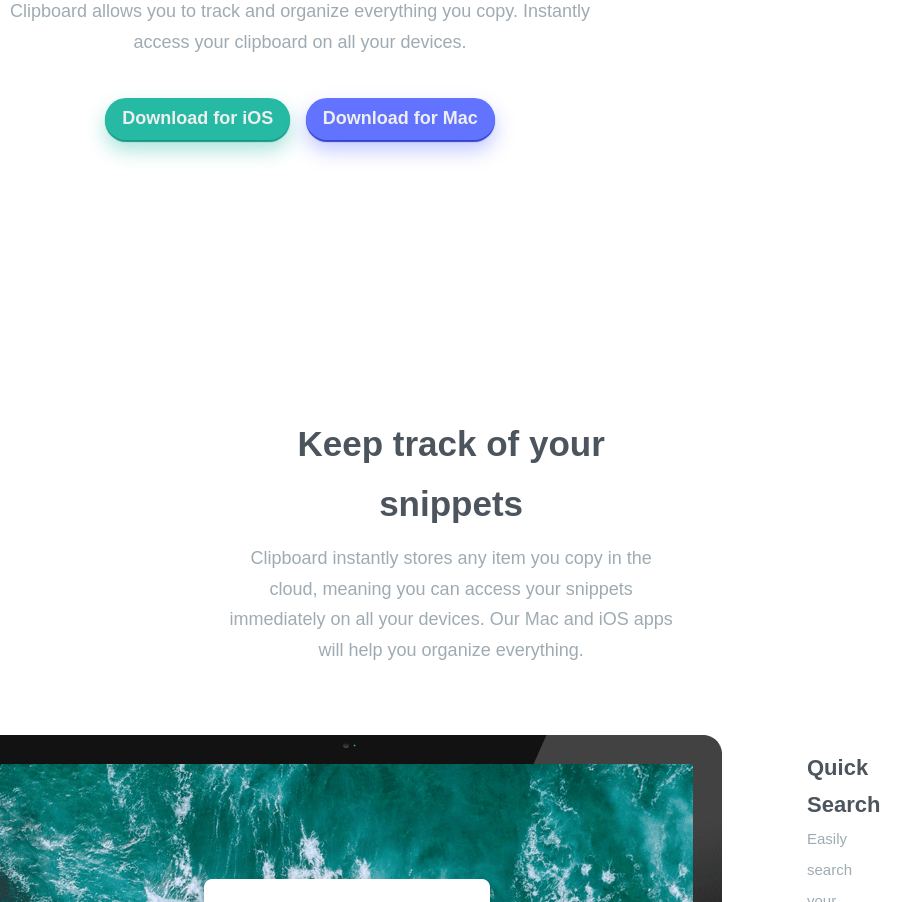
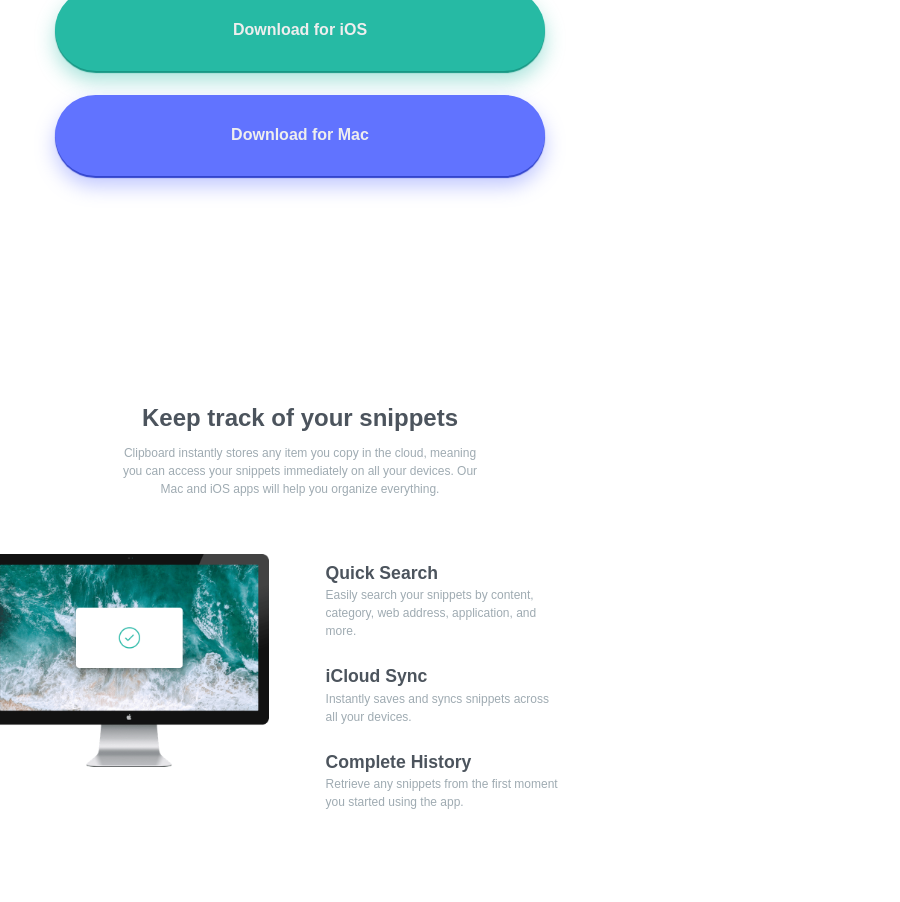
Before and after one commit to AnshumanMahato/clipboard-landing-page, a website: page index.html in a window 600 px wide. Shown: the part 456-1358 px from the top of the page, 900 px wide, since content can reach past the window. Drawn offline with Linux system fonts and the light colour scheme; files whose address does not match are found by name; a web font is replaced by a local one.

Commit message:
mobile design start

```diff
--- a/index.html
+++ b/index.html
@@ -4,6 +4,7 @@
 <head>
   <meta charset="UTF-8" />
   <meta name="viewport" content="width=device-width, initial-scale=1.0" />
+  <meta http-equiv="X-UA-Compatible" content="ie=edge">
   <!-- displays site properly based on user's device -->
 
   <link rel="icon" type="image/png" sizes="32x32" href="./images/favicon-32x32.png" />
--- a/scss/main.scss
+++ b/scss/main.scss
@@ -16,14 +16,32 @@
 html {
   font-size: 62.5%;
   box-sizing: border-box;
+
+  @media only screen and (max-width:1024px) {
+    font-size: 56.25%;
+  }
+
+  @media only screen and (max-width:900px) {
+    font-size: 50%;
+  }
+
 }
 
 body {
+  overflow-x: hidden;
   font-family: "Bai Jamjuree", sans-serif;
   font-weight: 400;
   font-size: 1.8rem;
   line-height: 1.7;
   color: $grayish-blue;
+
+  @media only screen and (max-width:800px) {
+    font-size: 1.5rem;
+  }
+
+  @media only screen and (max-width:600px) {
+    line-height: 1.5;
+  }
 }
 
 //Hero Section
@@ -45,6 +63,7 @@
   padding: 5% 2%;
   background-image: url("../images/bg-header-desktop.png");
   background-repeat: no-repeat;
+  background-position: top center;
   display: flex;
   flex-direction: column;
   justify-content: center;
@@ -67,7 +86,9 @@
   font-size: 4rem;
 
   &-main {
-    white-space: nowrap;
+    @media only screen and (min-width:600px) {
+      white-space: nowrap;
+    }
   }
 
   &-sub {
@@ -76,11 +97,25 @@
     display: block;
     color: $grayish-blue;
     text-align: center;
+    padding: 1rem 0;
   }
+
+  @media only screen and (max-width:800px) {
+    font-size: 3.5rem;
+  }
+
+  @media only screen and (max-width:600px) {
+    width: 90%;
+  }
+
 }
 
 .heading-secondary {
   font-size: 3.5rem;
+
+  @media only screen and (max-width:800px) {
+    font-size: 3rem;
+  }
 }
 
 .heading-tertiary {
@@ -103,7 +138,14 @@
   padding: 1% 3%;
   border-radius: 100px;
   font-weight: 600;
-  margin: 0 0.5rem;
+  margin: 1rem;
+
+  @media only screen and (max-width:600px) {
+    width: 85%;
+    padding: 5%;
+    margin: 1.5rem;
+    font-size: 2rem;
+  }
 }
 
 .btn-blue {
@@ -145,18 +187,38 @@
   grid-column: 1/-1;
   padding: 2rem 25%;
   text-align: center;
+
+  @media only screen and (max-width:1024px) {
+    padding: 2rem 20%;
+  }
 }
 
 .feature-image {
+  width: 100%;
+
   & img {
     position: relative;
     left: -4%;
+
+    @media only screen and (max-width:1200px) {
+      width: 100%;
+    }
   }
 }
 
 .features-container {
   padding: 5% 40%;
   padding-left: 5%;
+
+  @media only screen and (max-width:1200px) {
+    padding: 2%;
+    padding-right: 30%;
+  }
+
+  @media only screen and (max-width:800px) {
+    padding: 2%;
+    padding-right: 15%;
+  }
 }
 
 .feature {
@@ -164,6 +226,11 @@
 
   &-description {
     font-size: 1.5rem;
+  }
+
+  @media only screen and (max-width:1200px) {
+    margin: 0;
+    margin-bottom: 10%;
   }
 }
 
@@ -177,6 +244,20 @@
 .display-header {
   padding: 2% 25%;
   margin-bottom: 5rem;
+
+  @media only screen and (max-width:1024px) {
+    padding: 2rem 20%;
+  }
+}
+
+.display-image {
+  width: 100%;
+
+  & img {
+    @media only screen and (max-width:1024px) {
+      width: 80%;
+    }
+  }
 }
 
 //Toolset Section
@@ -188,6 +269,10 @@
 
 .toolset-header {
   padding: 2% 25%;
+
+  @media only screen and (max-width:1024px) {
+    padding: 2rem 20%;
+  }
 }
 
 .cards {
@@ -195,6 +280,7 @@
   padding: 2% 12%;
   justify-content: space-between;
   align-items: stretch;
+  flex-wrap: wrap;
   width: 100%;
 }
 
@@ -232,6 +318,12 @@
   width: 100%;
 }
 
+.brand {
+  @media only screen and (max-width:1024px) {
+    width: 17%;
+  }
+}
+
 //CTA
 
 .section-cta {
@@ -242,6 +334,10 @@
 
 .cta-header {
   padding: 2% 25%;
+
+  @media only screen and (max-width:1024px) {
+    padding: 2rem 20%;
+  }
 }
 
 //Footer
@@ -250,7 +346,7 @@
   background-color: #f5f5f5;
   display: flex;
   padding: 3% 12%;
-  justify-content: flex-start;
+  justify-content: space-between;
   align-items: center;
   width: 100%;
 
@@ -270,7 +366,10 @@
     display: flex;
     flex-wrap: wrap;
     justify-content: flex-start;
-    margin-right: auto;
+
+    @media only screen and (max-width:1024px) {
+      width: 60%;
+    }
   }
 
   &-link {
@@ -280,11 +379,11 @@
   &-logo {
     width: 5rem;
     height: 5rem;
-    margin-right: 15rem;
 
     & img {
       width: 100%;
     }
+
   }
 
   .social-link {
```
Also changed, not shown: css/style.css.
